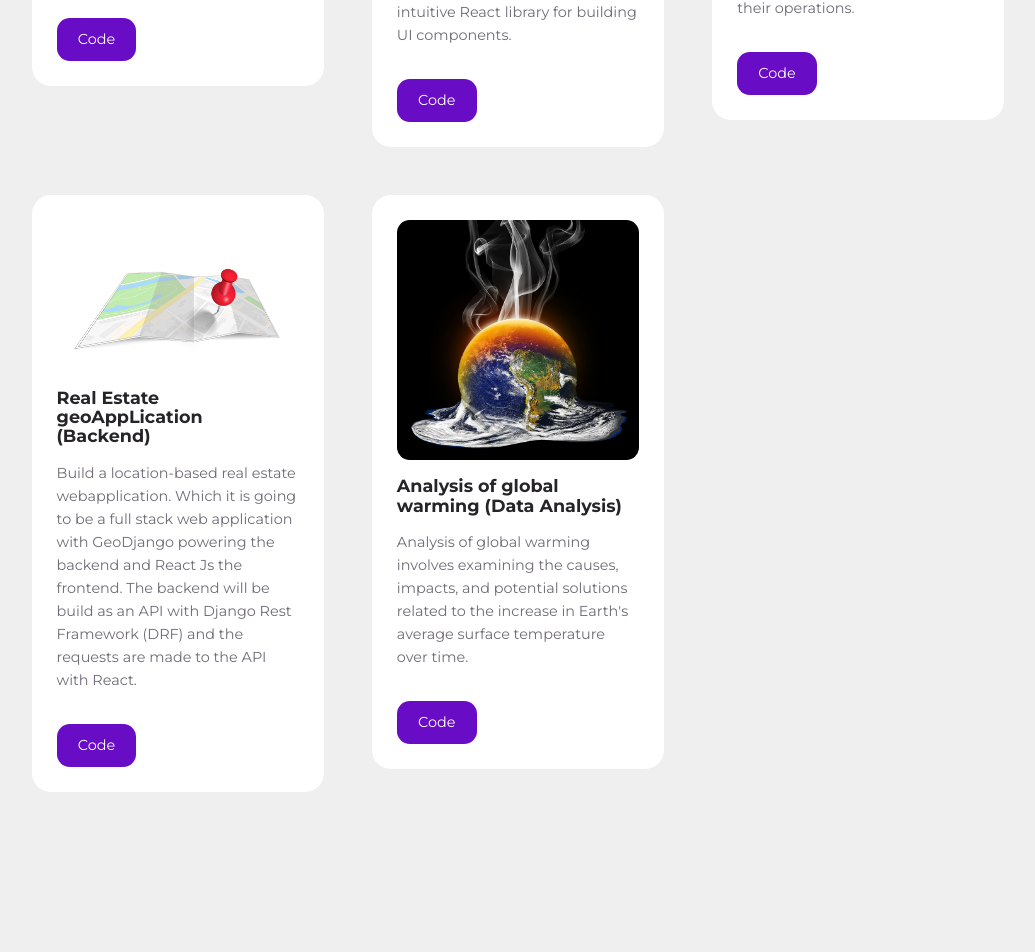
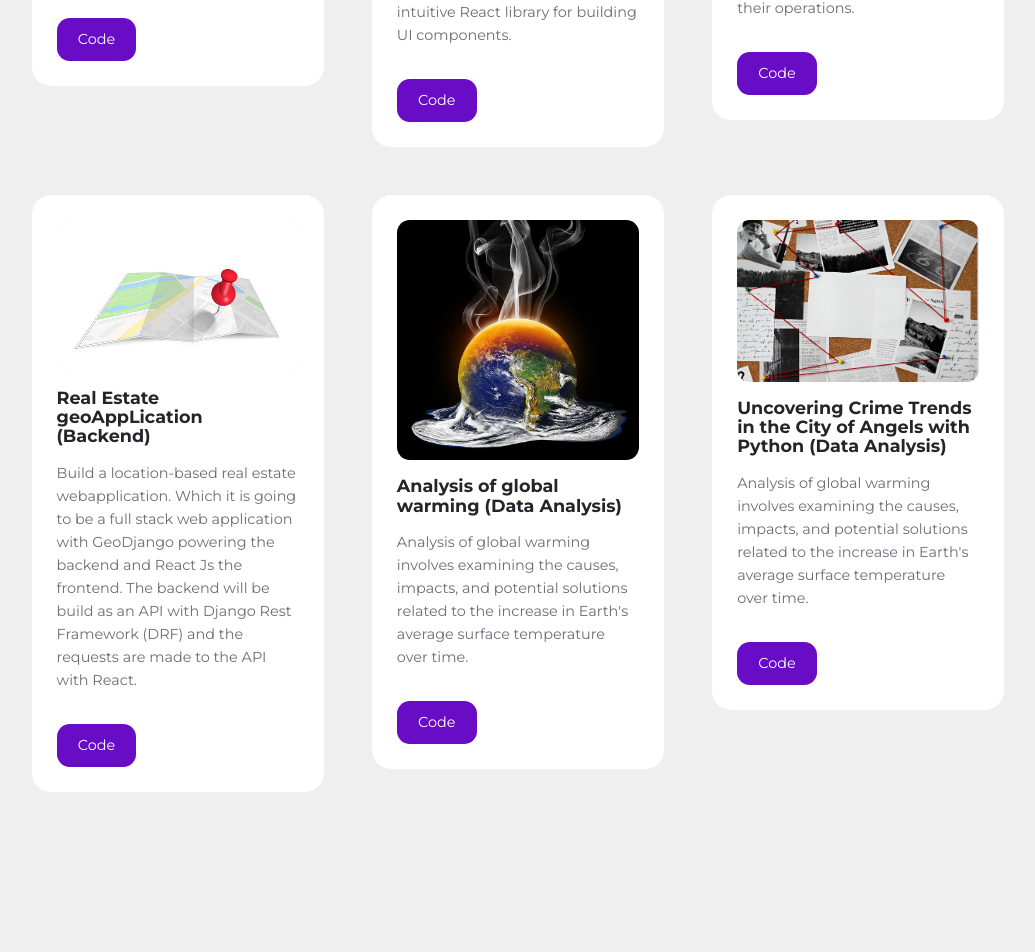
Before and after one commit to youssef-gis/reactPortfolio, a React (Create React App) app: page / in a window 1280 px wide. Shown: the part 3082-4034 px from the top of the page, without its empty margins (122-1157 px from the left). Built offline with nearby package versions, Linux system fonts and the light colour scheme.

Commit message:
Update data.js
added Los Angeles crime analysis project

```diff
--- a/src/sections/portfolio/data.js
+++ b/src/sections/portfolio/data.js
@@ -1,7 +1,7 @@
 import Image1 from "../../assets/project1.jpg";
 import Image10 from "../../assets/project10.jpg";
 import Image2 from "../../assets/project2.jpg";
-
+import Image11 from "../../assets/project11.jpg";
 import Image7 from "../../assets/project7.jpg";
 
 
@@ -51,7 +51,15 @@ const data = [
     demo: "",
     github: "https://github.com/youssef-gis/Analysis_of_global_warming",
   },
-
+   {
+    id: 6,
+    category: "data analysis",
+    image: Image11,
+    title: "Uncovering Crime Trends in the City of Angels with Python (Data Analysis)",
+    desc: "Analysis of global warming involves examining the causes, impacts, and potential solutions related to the increase in Earth's average surface temperature over time.",
+    demo: "",
+    github: "https://github.com/youssef-gis/Los-Angeles-crimes-Analysis",
+  },
 ];
 
 export default data;
```
